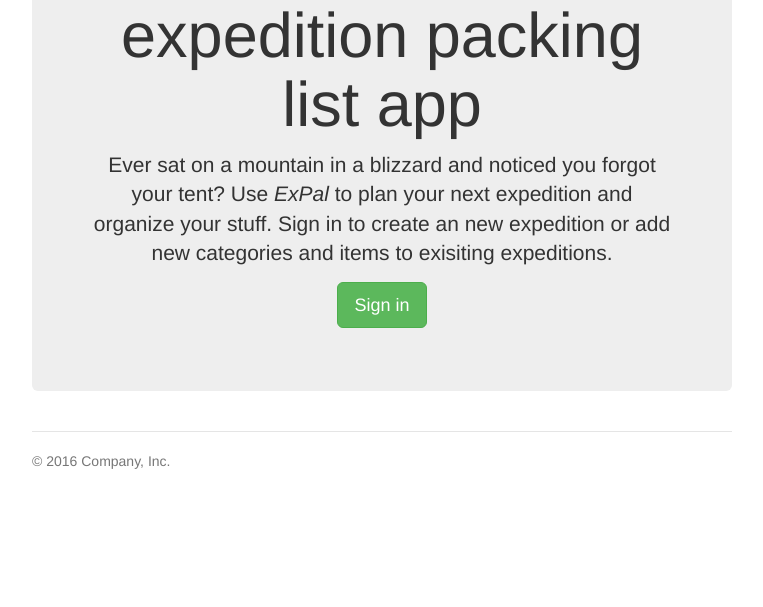
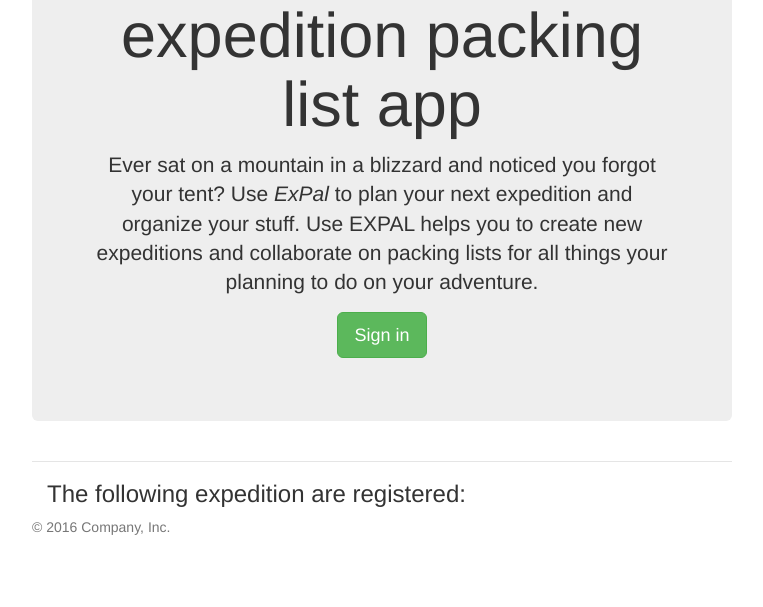
Before and after one commit to capt-marwil/Udacity-Item-Catalog, a Flask app: page / in a window 1280 px wide. Shown: the part 732-1339 px from the top of the page, without its empty margins (258-1021 px from the left). Before the commit the page ends 1201 px from the top, so only its background shows below. Run offline with Flask 2, Linux system fonts and the light colour scheme; some libraries are stand-ins or nearby versions.

Commit message:
Doc: Beautified Template Code

```diff
--- a/templates/category.html
+++ b/templates/category.html
@@ -43,6 +43,7 @@
     </p>
     {% else %}
     <div class="col-lg-12">
+        <h3>The following items have been added to this category</h3>
         {% for i in items %}
             <h4>
                 <a href="{{ url_for('item', expedition_id=expedition.id, category_id=category.id, item_id=i.id) }}">
--- a/templates/expedition.html
+++ b/templates/expedition.html
@@ -25,6 +25,7 @@
 <div class="row marketing">
     {% if categories.count() != 0 %}
     <div class="col-lg-12">
+        <h3>The following categories for activities have been added so far.</h3>
         {% for c in categories %}
         <h4>
             <a href="{{ url_for('category', expedition_id=expedition.id, category_id=c.id) }}">
--- a/templates/public_index.html
+++ b/templates/public_index.html
@@ -5,30 +5,57 @@
     {% endblock %}
 {% block body %}
 <div class="jumbotron">
-           <p><img src="{{ url_for('static', filename='img/title_index.jpg') }}" class="img-responsive"></p>
-        <h1>EXPAL: Your expedition packing list app</h1>
-        <p class="lead">Ever sat on a mountain in a blizzard and noticed you forgot your tent? Use <em>ExPal</em> to plan your next expedition and organize your stuff. Sign in to create an new expedition or add new categories and items to exisiting expeditions.</p>
     <p>
-            <a class="btn btn-lg btn-success" href="{{ url_for('login') }}" role="button">Sign in</a>
+        <img src="{{ url_for('static', filename='img/title_index.jpg') }}"
+             class="img-responsive">
+    </p>
+    <h1>
+        EXPAL: Your expedition packing list app
+    </h1>
+    <p class="lead">
+        Ever sat on a mountain in a blizzard and noticed you forgot your tent?
+        Use <em>ExPal</em> to plan your next expedition and organize
+        your stuff. Use EXPAL helps you to create new expeditions and
+        collaborate on packing lists for all things your
+        planning to do on your adventure.
+    </p>
+    <p>
+        <a class="btn btn-lg btn-success" href="{{ url_for('login') }}"
+           role="button">
+            Sign in
+        </a>
     </p>
 </div>
 <div class="row marketing">
-
     {% if not expeditions %}
-
-          <p>So far no expeditions have been registered please <a href="{{ url_for('login') }}">Login</a> to create a new expedition and start packing!</p>
+        <p>
+            So far no expeditions have been registered please
+                <a href="{{ url_for('login') }}">
+                    Login
+                </a> to create a new expedition and start packing!
+        </p>
     {% else %}
     <div class="col-lg-12">
+        <h3>
+            The following expedition are registered:
+        </h3>
         {% for e in expeditions %}
 
-          <h4><a href="{{ url_for('expedition', expedition_id=e.id) }}">{{ e.title }}</a></h4>
-          <p>{{ e.description|truncate(110, True) }}</p>
+        <h4>
+            <a href="{{ url_for('expedition', expedition_id=e.id) }}">
+                {{ e.title }}
+            </a>
+        </h4>
+        <p>
+            {{ e.description|truncate(110, True) }}
+        </p>
         {% endfor %}
     {% endif %}
 </div>
 <footer class="footer">
-        <p>&copy; 2016 Company, Inc.</p>
+    <p>
+        &copy; 2016 Company, Inc.
+    </p>
 </footer>
-
 </div> <!-- /container -->
 {% endblock %}
```
Also changed, not shown: templates/index.html (+37 -12 lines), templates/public_expedition.html (+32 -11 lines). Lines whose indentation alone changed are shown as unchanged.
